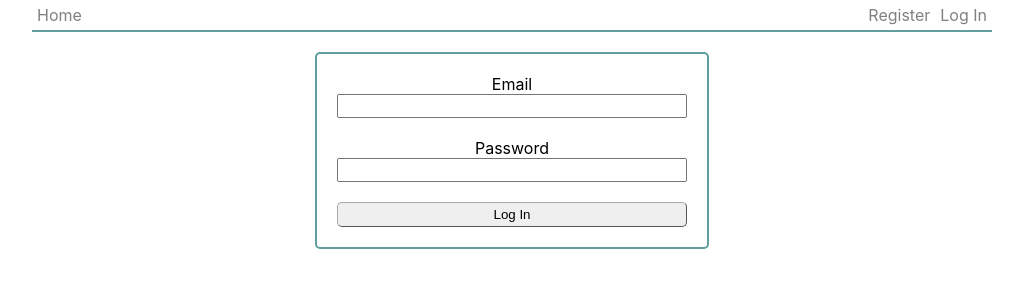
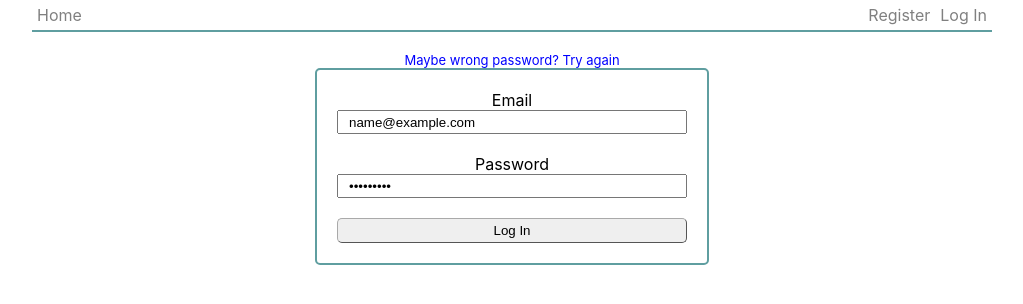
Before and after one commit to YurieVakhnyak/goit-react-hw-08-phonebook-log, a React (Create React App) app: page /goit-react-hw-08-phonebook-log/login in a window 1280 px wide. Both pictures are taken after typing "name@example.com", "Sample123" into the empty fields and a click on the button "Log In". Shown: the top 304 px of the page, without its empty margins (128-1151 px from the left). Built offline with nearby package versions, Linux system fonts and the light colour scheme; no server answers.

Commit message:
add messages to register and login forms

```diff
--- a/src/components/LoginForm/LoginForm.jsx
+++ b/src/components/LoginForm/LoginForm.jsx
@@ -1,5 +1,7 @@
 import { useDispatch } from 'react-redux';
+import { useState } from 'react';
 import { logIn } from 'redux/auth/authOperation';
+
 import {
   ContactFormStyled,
   ContactInput,
@@ -8,6 +10,8 @@ import {
 } from 'components/ContactForm/ContactForm.styled';
 
 export const LoginForm = () => {
+  const [tries, setTries] = useState('isFirstTry');
+
   const dispatch = useDispatch();
 
   const handleSubmit = e => {
@@ -19,10 +23,17 @@ export const LoginForm = () => {
         password: form.elements.password.value,
       })
     );
-    form.reset();
+    setTries('isNotFirstTry');
+    // form.reset();
   };
 
   return (
+    <div>
+      {tries === 'isNotFirstTry' && (
+        <p style={{ color: 'blue', textAlign: 'center', fontSize: '13px' }}>
+          Maybe wrong password? Try again
+        </p>
+      )}
       <ContactFormStyled onSubmit={handleSubmit} autoComplete="off">
         <ContactLabel>
           Email
@@ -34,5 +45,6 @@ export const LoginForm = () => {
         </ContactLabel>
         <ContactButton type="submit">Log In</ContactButton>
       </ContactFormStyled>
+    </div>
   );
 };
--- a/src/components/RegisterForm/RegisterForm.jsx
+++ b/src/components/RegisterForm/RegisterForm.jsx
@@ -1,4 +1,5 @@
 import { useDispatch } from 'react-redux';
+import { useState } from 'react';
 import { register } from 'redux/auth/authOperation';
 import {
   ContactFormStyled,
@@ -8,12 +9,11 @@ import {
 } from 'components/ContactForm/ContactForm.styled';
 
 export const RegisterForm = () => {
+  const [tries, setTries] = useState('isFirstTry');
   const dispatch = useDispatch();
-
   const handleSubmit = e => {
     e.preventDefault();
     const form = e.currentTarget;
-
     dispatch(
       register({
         name: form.elements.name.value,
@@ -21,10 +21,17 @@ export const RegisterForm = () => {
         password: form.elements.password.value,
       })
     );
-    form.reset();
+    setTries('isNotFirstTry');
+    // form.reset();
   };
 
   return (
+    <div>
+      {tries === 'isNotFirstTry' && (
+        <p style={{ color: 'green', textAlign: 'center', fontSize: '14px' }}>
+          Please, try another name
+        </p>
+      )}
       <ContactFormStyled onSubmit={handleSubmit} autoComplete="off">
         <ContactLabel>
           Username
@@ -40,5 +47,6 @@ export const RegisterForm = () => {
         </ContactLabel>
         <ContactButton type="submit">Register</ContactButton>
       </ContactFormStyled>
+    </div>
   );
 };
```
Lines whose indentation alone changed are shown as unchanged.
